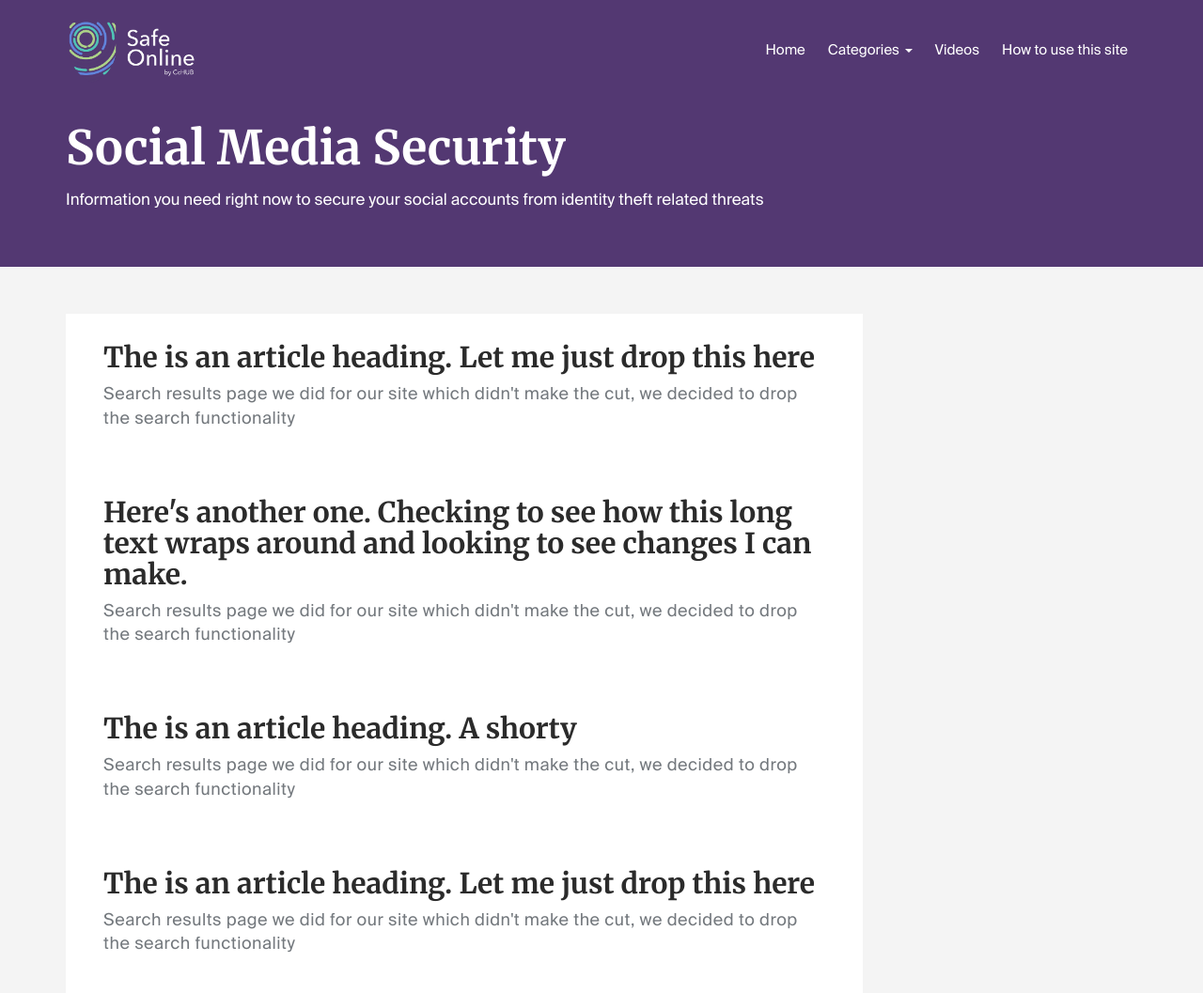
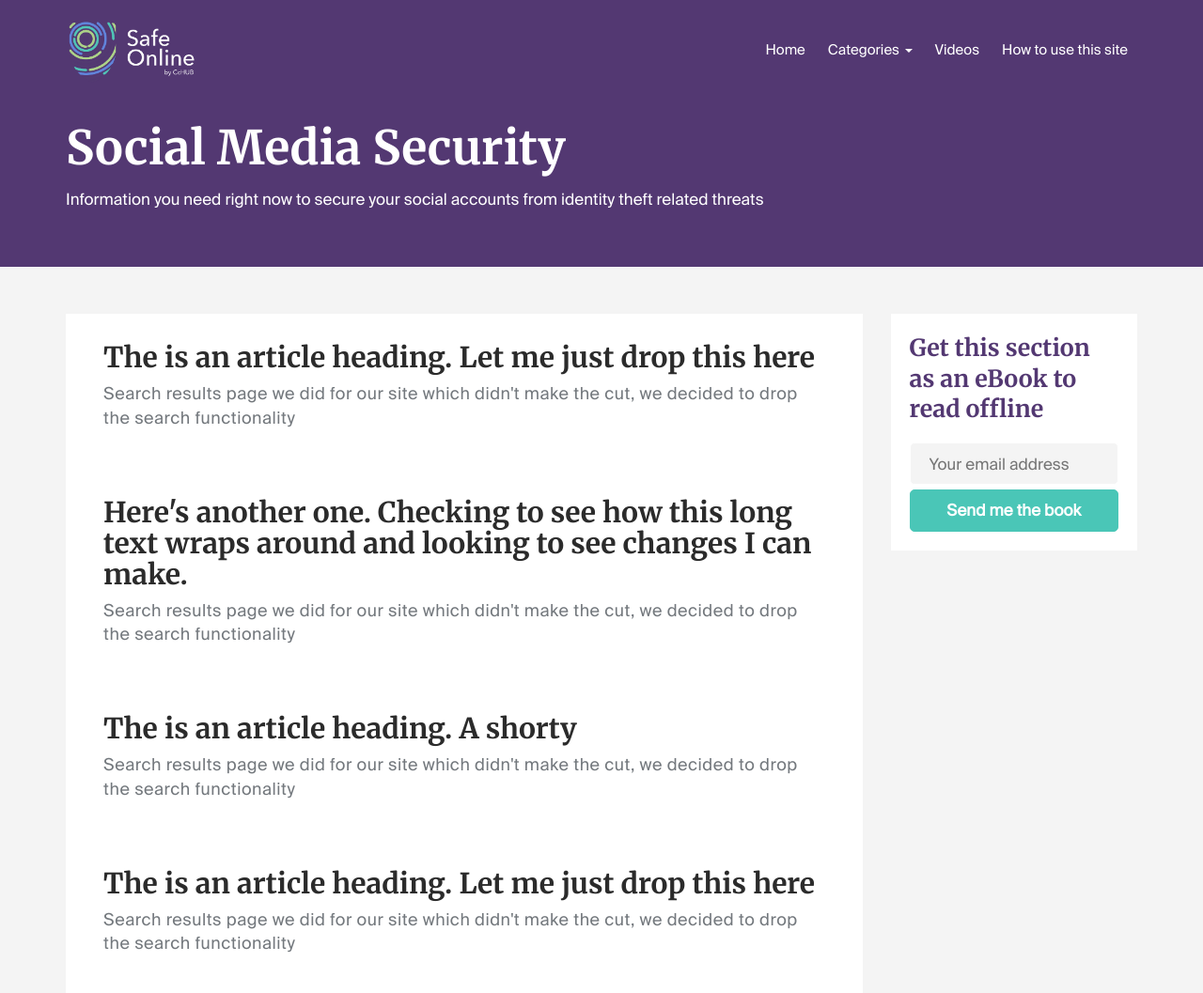
Before and after one commit to hydrocis/safeonlinedev, a PHP site: page /article-list.html in a window 1280 px wide. Shown: the top 1057 px of the page at 94% size. Run offline with PHP 8.4, Linux system fonts and the light colour scheme; some libraries are stand-ins or nearby versions.

Commit message:
SafeOnline - Added sidebar in Categories for users to download category as ebook - Re-arranged article view

```diff
--- a/soguide/article-list.html
+++ b/soguide/article-list.html
@@ -134,6 +134,29 @@
                     </div>
 
                 </div>
+
+                <div class="col-sm-3 col-xs-12">
+
+                    <div class="request_book">
+                        <h4>Get this section as an eBook to read offline</h4>
+
+                        <div id="mc_embed_signup">
+                            <form action="https://cchubnigeria.us4.list-manage.com/subscribe/post?u=82466275db6f7b00d7fbd7a75&amp;id=c60c10df9a" method="post" id="mc-embedded-subscribe-form" name="mc-embedded-subscribe-form" class="validate" target="_blank" novalidate>
+                                <div id="mc_embed_signup_scroll">
+                                    <label for="mce-EMAIL"></label>
+                                    <input type="email" value="" name="EMAIL" class="email" id="mce-EMAIL" placeholder="Your email address" required>
+
+                                    <div style="position: absolute; left: -5000px;" aria-hidden="true">
+                                        <input type="text" name="b_82466275db6f7b00d7fbd7a75_c60c10df9a" tabindex="-1" value=""></div>
+
+                                    <input type="submit" value="Send me the book" name="subscribe" id="mc-embedded-subscribe" class="button">
+                                </div>
+                            </form>
+                        </div>
+
+                    </div>
+
+                </div>
             </div>
         </div>
     </div>
--- a/soguide/less/style.less
+++ b/soguide/less/style.less
@@ -544,7 +544,7 @@ canvas {
 }
 
 //HOMEPAGE ENDS
-//ARTICLE LISTING
+//ARTICLE LISTING aka CATEGORY
 #listing {
     padding: 50px 0;
     .wrapper {
@@ -602,6 +602,56 @@ canvas {
             }
         }
     }
+
+    .request_book {
+        padding: 20px;
+        background: #fff;
+        h4 {
+            margin-bottom: -5px;
+            font-size: 25px;
+            line-height: 1.3;
+            color: @purp;
+
+        }
+
+        .email {
+            height: 45px;
+            border: 1px solid #fff;
+            border-radius: 5px;
+            padding: 20px;
+            box-shadow: none;
+            @media @mobile {
+                margin: 0 0 5px -5px;
+            }
+        }
+        input {
+            display: inline-block;
+            background: @bg-color;
+            color: grey;
+            font-family: @font-family-text !important;
+            width: 100%;
+        }
+        .button {
+            height: 45px;
+            padding: 6px 20px;
+            margin-top: 5px;
+            border: 1px solid #4AC6B7;
+            border-radius: 5px;
+            color: #fff;
+            background: #4AC6B7;
+            font-weight: bold;
+            width: 100%;
+            &:hover {
+                background: #6184db;
+                border: 2px solid #6184db;
+                color: #fff;
+                transition: background 200ms linear, color 200ms linear;
+            }
+        }
+
+
+    }
+
 }
 
 //ARTICLE LISTING ENDS
@@ -645,7 +695,7 @@ canvas {
             border: 0.7px solid @articleborder;
         }
     }
-}
+
 
     article {
         padding: 30px 70px 40px 0;
@@ -710,16 +760,9 @@ article {
             line-height: 1.8;
         }
 
-    .forum-link {
-        margin-top: 40px;
-        span {
-            font-style: italic;
-        }
-    }
 
-}
 
-//ARTICLE SIDE BAR
+    } //ARTICLE SIDE BAR
     .summary,
     .links,
     .video-reel {
@@ -761,7 +804,10 @@ article {
             }
         }
     }
-
+    .forum-link {
+        margin-bottom: 20px;
+        font-style: italic;
+    }
     .readnext {
         display: inline-block;
         border: 1px solid #F0F0F0;
@@ -779,6 +825,7 @@ article {
             font-size: 25px;
             @media @mobile {
                 line-height: 1.3;
+            }
         }
     }
 }
```
Also changed, not shown: soguide/article.html (+14 -15 lines), soguide/css/style.css. Lines whose indentation alone changed are shown as unchanged.
